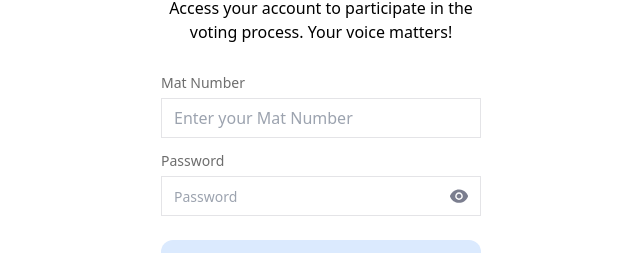
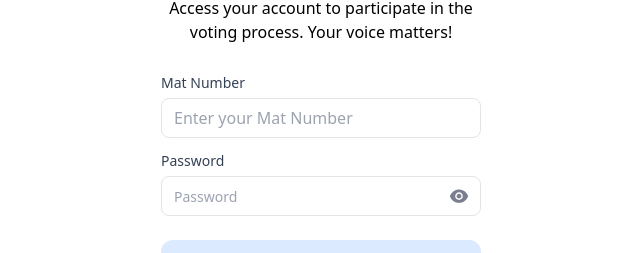
Before and after one commit to SEEES-TECH-COMMUNITY/sees-voting-ui, a Next.js app: page /login in a window 1280 px wide. Shown: the part 317-570 px from the top of the page, without its empty margins (319-959 px from the left). Built offline with nearby package versions, Linux system fonts and the light colour scheme; no server answers.

Commit message:
fix: update color values and add border radius in Tailwind config for consistency

```diff
--- a/tailwind.config.ts
+++ b/tailwind.config.ts
@@ -12,9 +12,11 @@ const config: Config = {
         grey: {
           800: "#AAA",
           700: "#A7B5C1",
-          650: "#6D6D6D",
+          650: "#344054",
           600: "#F3F3F3",
+          500: "#697586",
           400: "#FBFBFB",
+          75: "#F9FAFB",
         },
         dark: {
           900: "#000F1E",
@@ -22,6 +24,7 @@ const config: Config = {
         blue: {
           600: "#1573FF",
           200: "#D8E7FF",
+          main: "#0C6AFF",
           placeholder: {
             600: "#002445",
           },
@@ -39,6 +42,9 @@ const config: Config = {
           300: "#FFFACB",
         },
       },
+      borderRadius: {
+        "2md": "0.5rem",
+      },
     },
   },
   plugins: [],
```
